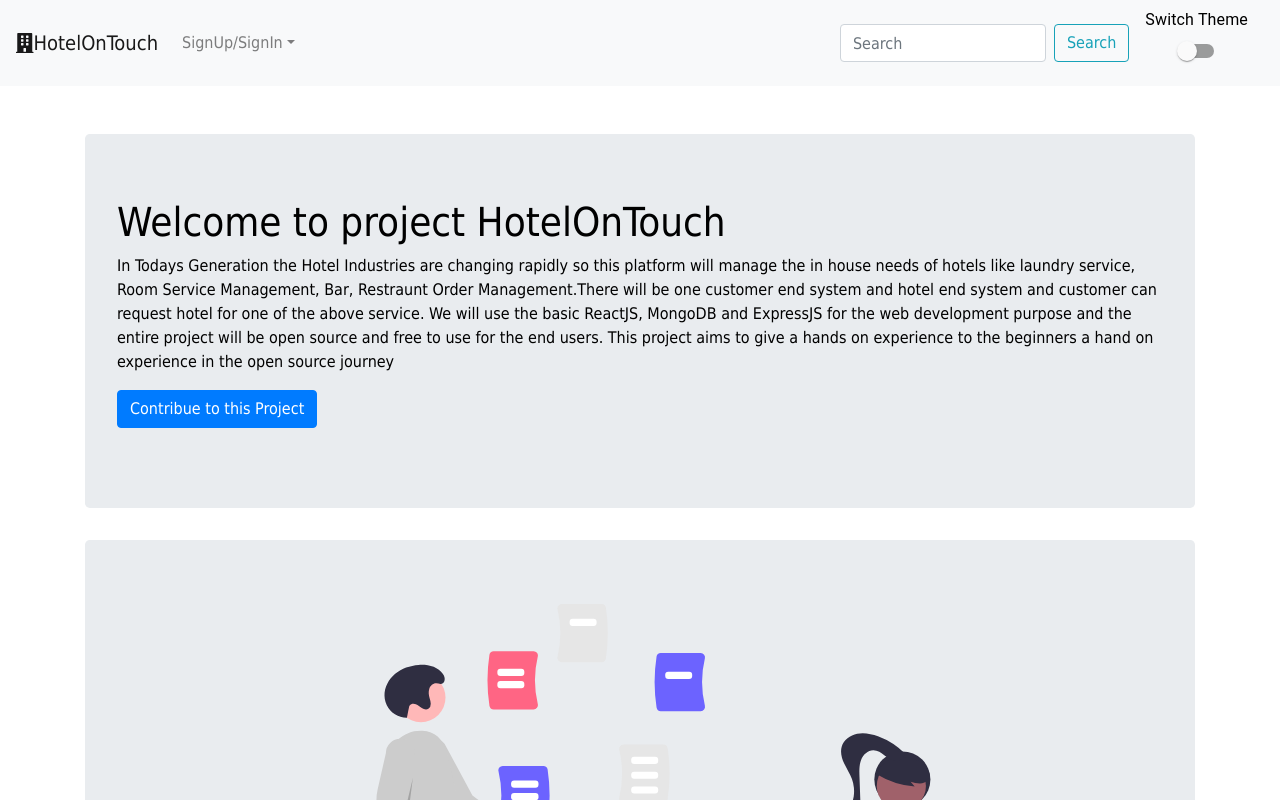
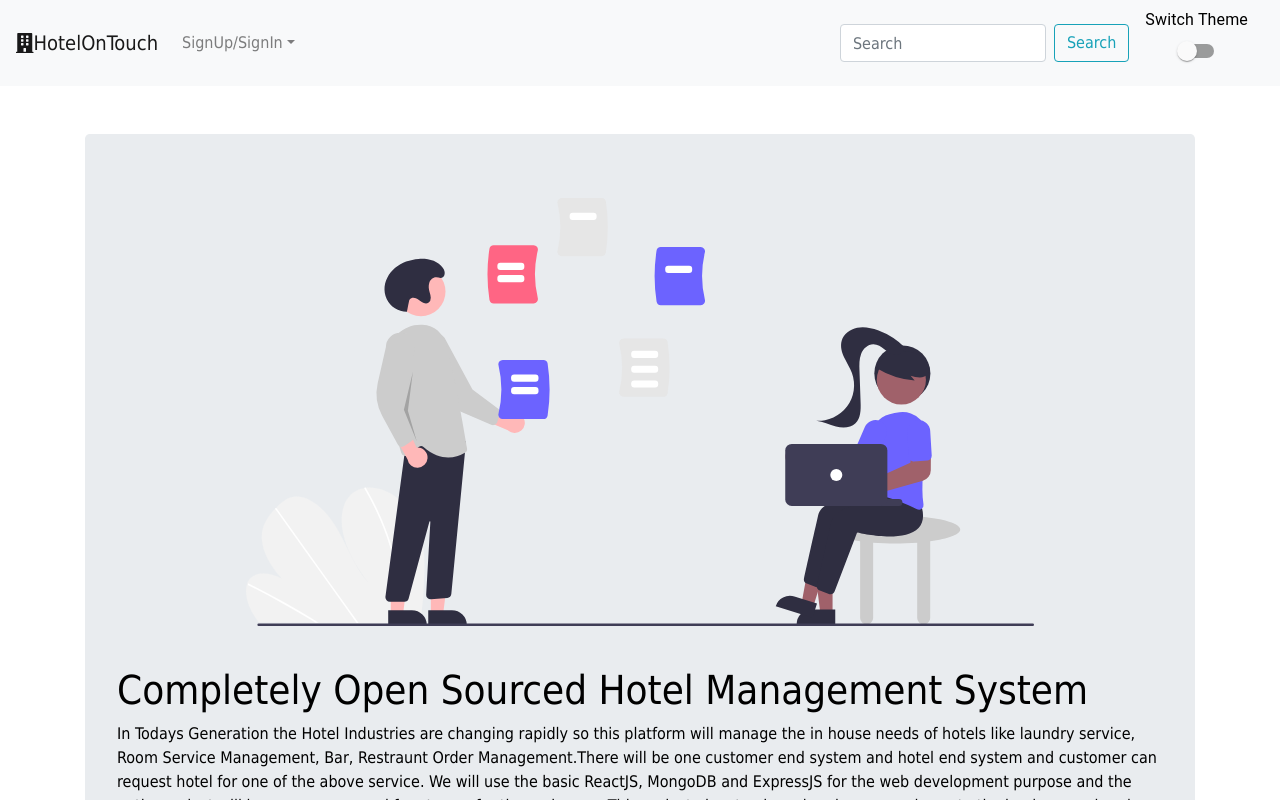
Before and after one commit to ayan-biswas0412/gssoc2021-HotelOnTouch, a React (Create React App) app in the folder hotelontouch/: page / in a window 1280 px wide. Shown: the top 800 px of the page. Built offline with nearby package versions, Linux system fonts and the light colour scheme; no server answers.

Commit message:
final commit :

```diff
--- a/hotelontouch/src/pages/HomePage.js
+++ b/hotelontouch/src/pages/HomePage.js
@@ -1,46 +1,18 @@
-
-import React, {useState} from 'react';
-import { Container, Jumbotron, Button } from 'react-bootstrap';
+import React from 'react';
+import { Container } from 'react-bootstrap';
 import { AdminCard ,OpenSourceProgramme,AllContributors} from '../components/index';
-import { projectRepository } from '../data/projectData';
-import {lightTheme , darkTheme} from "./Theme" ;
-import {ThemeProvider} from "styled-components";
 import SystemFeature from '../components/SystemFeature';
 
-
 function HomePage() {
-
-  const [theme] = useState('light');
   return (
-    <ThemeProvider theme={theme === 'light'? lightTheme: darkTheme}>
     <Container>
       <br />
       <br />
-      <Jumbotron>
-        <h1>Welcome to project HotelOnTouch</h1>
-        <p>
-          In Todays Generation the Hotel Industries are changing rapidly so this
-          platform will manage the in house needs of hotels like laundry
-          service, Room Service Management, Bar, Restraunt Order
-          Management.There will be one customer end system and hotel end system
-          and customer can request hotel for one of the above service. We will
-          use the basic ReactJS, MongoDB and ExpressJS for the web development
-          purpose and the entire project will be open source and free to use for
-          the end users. This project aims to give a hands on experience to the
-          beginners a hand on experience in the open source journey
-        </p>
-        <p>
-          <Button variant='primary' href={projectRepository}>
-            Contribue to this Project
-          </Button>
-        </p>
-      </Jumbotron>
       <SystemFeature />
       <AdminCard />
       <OpenSourceProgramme/>
       <AllContributors />
     </Container>
-  </ThemeProvider>
   );
 }
 
```
